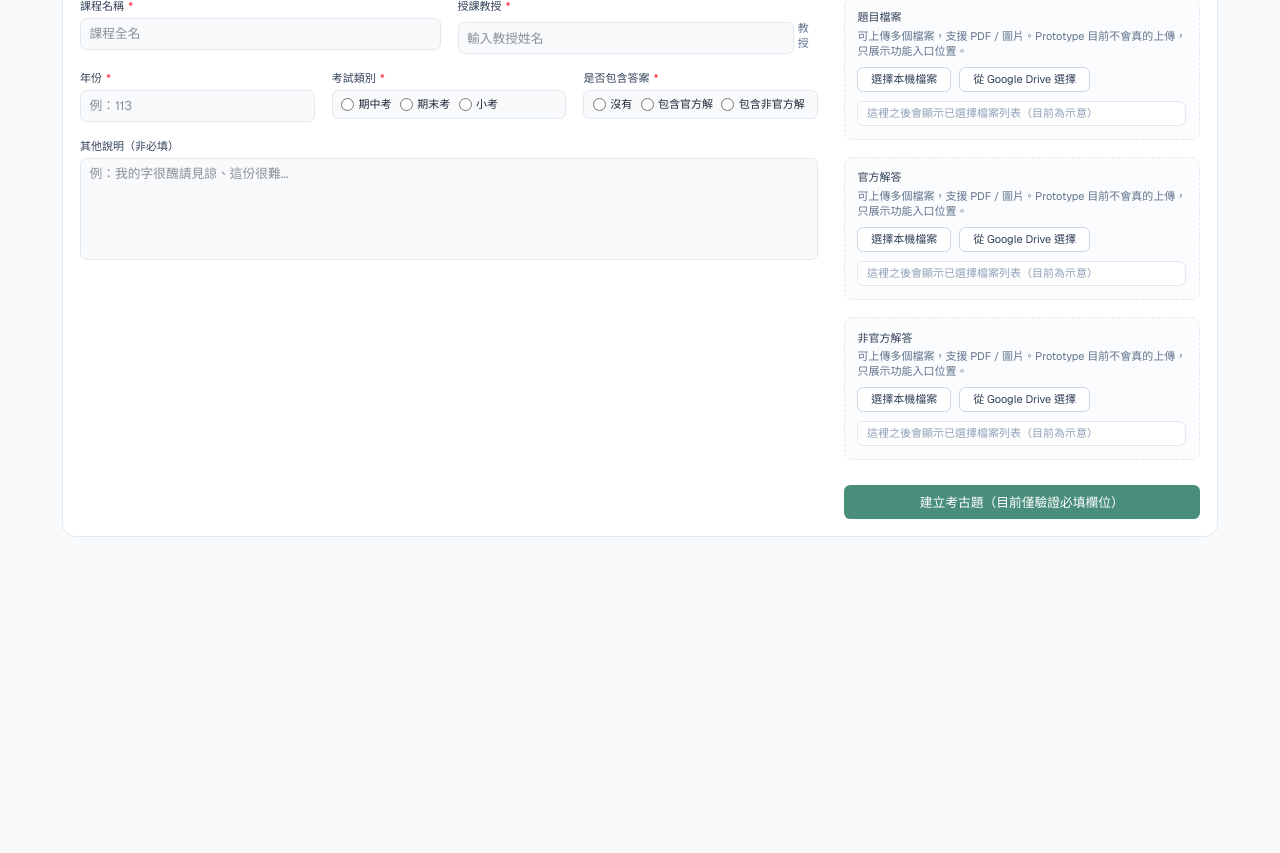
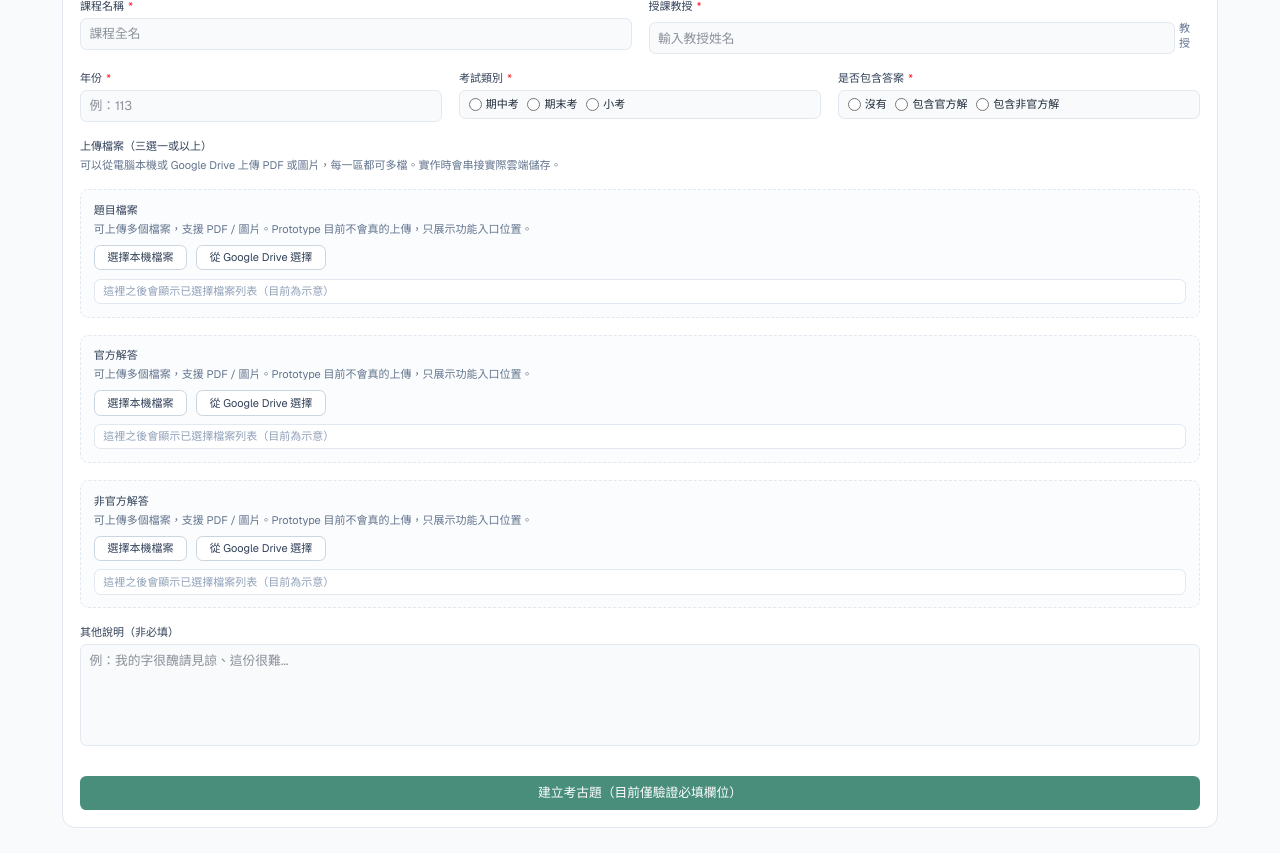
Before and after one commit to LiangSin/WebFinal, a Next.js app: page /upload in a window 1280 px wide. Shown: the part 300-1153 px from the top of the page. Before the commit the page ends 863 px from the top, so only its background shows below. Built offline with nearby package versions, Linux system fonts and the light colour scheme; no server answers.

Commit message:
Modify upload tab UI design

```diff
--- a/src/app/upload/page.tsx
+++ b/src/app/upload/page.tsx
@@ -75,11 +75,11 @@ export default function UploadPage() {
       </header>
 
       <form
-        className="grid grid-cols-3 gap-6 text-xs"
+        className="text-xs"
         onSubmit={handleSubmit}
         noValidate
       >
-        <section className="col-span-2 space-y-4">
+        <section className="space-y-4">
           <div>
             <label className="block text-[11px] font-medium text-slate-700">
               考古題名稱<span className="ml-1 text-red-500">*</span>
@@ -234,19 +234,6 @@ export default function UploadPage() {
             </div>
           </div>
 
-          <div>
-            <label className="block text-[11px] font-medium text-slate-700">
-              其他說明（非必填）
-            </label>
-            <textarea
-              className={`${baseInputClass} h-24 resize-none border-slate-200`}
-              placeholder="例：我的字很醜請見諒、這份很難..."
-              value={form.note}
-              onChange={(e) => setForm({ ...form, note: e.target.value })}
-            />
-          </div>
-        </section>
-
           <section className="space-y-4">
             <div>
               <p className="text-[11px] font-medium text-slate-700">
@@ -296,6 +283,19 @@ export default function UploadPage() {
                 </div>
               </div>
             ))}
+          </section>
+
+          <div>
+            <label className="block text-[11px] font-medium text-slate-700">
+              其他說明（非必填）
+            </label>
+            <textarea
+              className={`${baseInputClass} h-24 resize-none border-slate-200`}
+              placeholder="例：我的字很醜請見諒、這份很難..."
+              value={form.note}
+              onChange={(e) => setForm({ ...form, note: e.target.value })}
+            />
+          </div>
 
           <div className="pt-2">
             <button
```
Also changed, not shown: 1 other file (tests, documents, lock files or other folders). Lines whose indentation alone changed are shown as unchanged.
